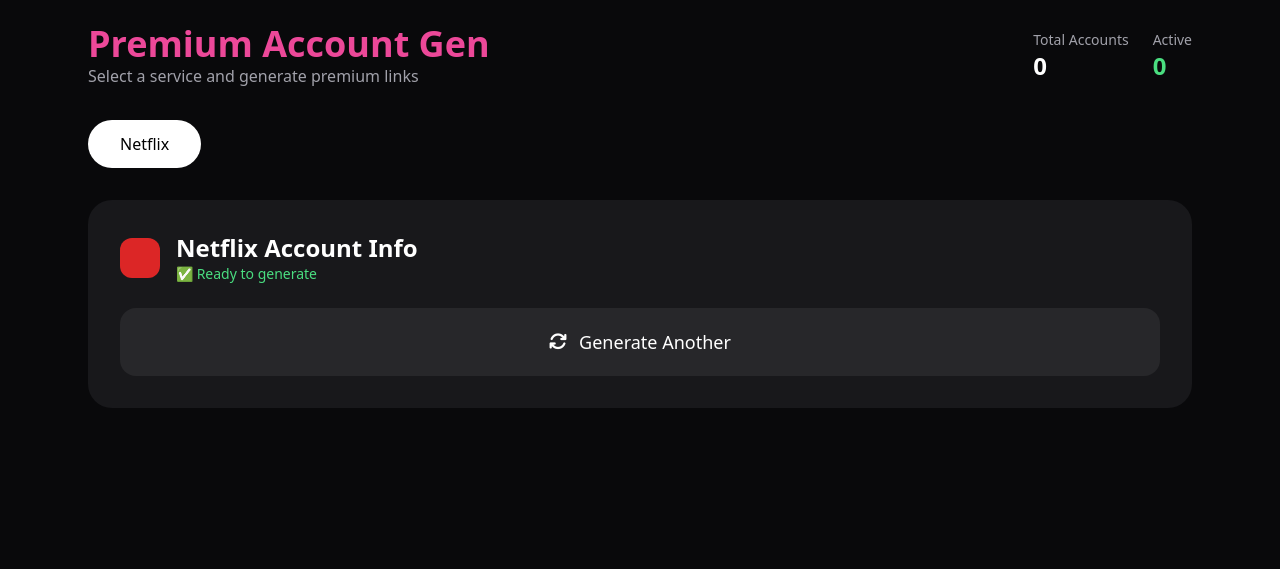
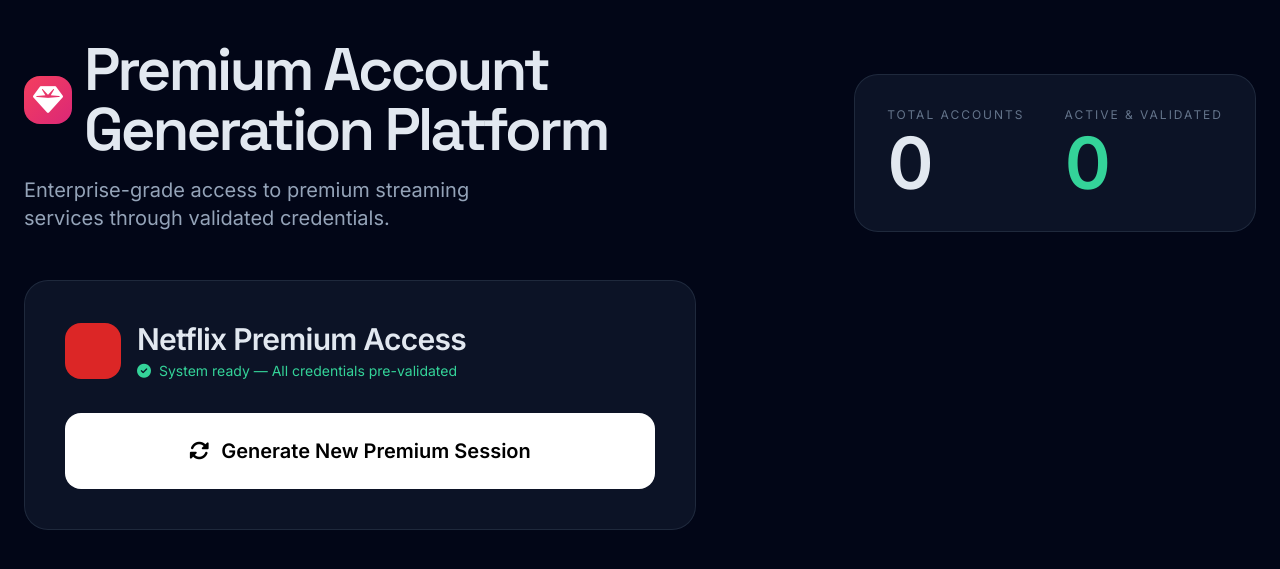
Before and after one commit to Exhipper/exflix, a Flask app: page / in a window 1280 px wide. Shown: the top 569 px of the page. Run offline with Flask 3, Linux system fonts and the light colour scheme; data that the repository does not hold is empty; some libraries are stand-ins or nearby versions.

Commit message:
Update index.html

```diff
--- a/templates/index.html
+++ b/templates/index.html
@@ -3,99 +3,208 @@
 <head>
     <meta charset="UTF-8">
     <meta name="viewport" content="width=device-width, initial-scale=1.0">
-    <title>Premium Account Gen</title>
+    <title>Premium Account Generation Platform</title>
     <script src="https://cdn.tailwindcss.com"></script>
     <link rel="stylesheet" href="https://cdnjs.cloudflare.com/ajax/libs/font-awesome/6.5.1/css/all.min.css">
+    <style>
+        @import url('https://fonts.googleapis.com/css2?family=Inter:wght@300;400;500;600&amp;family=Space+Grotesk:wght@500;600&amp;display=swap');
+
+        body { font-family: 'Inter', system_ui, sans-serif; }
+        .section-header { font-family: 'Space Grotesk', 'Inter', sans-serif; font-weight: 700; letter-spacing: -0.04em; }
+
+        .glass {
+            background: rgba(15, 23, 42, 0.85);
+            backdrop-filter: blur(20px);
+            border: 1px solid rgba(148, 163, 184, 0.1);
+        }
+
+        .neon-text {
+            text-shadow: 0 0 10px rgb(244 63 94 / 0.5);
+        }
+
+        .stat-number {
+            font-variant-numeric: tabular-nums;
+            transition: all 0.3s cubic-bezier(0.4, 0, 0.2, 1);
+        }
+
+        .fancy-card {
+            transition: transform 0.3s cubic-bezier(0.4, 0.0, 0.2, 1),
+                        box-shadow 0.3s cubic-bezier(0.4, 0.0, 0.2, 1);
+        }
+        .fancy-card:hover {
+            transform: translateY(-4px);
+            box-shadow: 0 25px 50px -12px rgb(0 0 0 / 0.4);
+        }
+
+        .link-btn {
+            transition: all 0.2s cubic-bezier(0.4, 0.0, 0.2, 1);
+        }
+        .link-btn:hover {
+            transform: translateY(-2px) scale(1.02);
+            box-shadow: 0 20px 25px -5px rgb(0 0 0 / 0.1), 0 8px 10px -6px rgb(0 0 0 / 0.1);
+        }
+
+        .fade-in {
+            animation: fadeInUp 0.6s ease forwards;
+        }
+
+        @keyframes fadeInUp {
+            from { opacity: 0; transform: translateY(20px); }
+            to { opacity: 1; transform: translateY(0); }
+        }
+
+        .pulse-glow {
+            animation: pulseGlow 2s ease-in-out infinite;
+        }
+    </style>
 </head>
-<body class="bg-zinc-950 text-white">
-    <div class="max-w-6xl mx-auto p-6">
-        <div class="flex justify-between items-center mb-8">
+<body class="bg-[#020617] text-slate-200">
+    <div class="max-w-screen-xl mx-auto px-6 py-10">
+        <!-- Header -->
+        <div class="flex items-end justify-between mb-12">
             <div>
-                <h1 class="text-4xl font-bold text-pink-500">Premium Account Gen</h1>
-                <p class="text-zinc-400">Select a service and generate premium links</p>
-            </div>
-            <div class="flex gap-6 text-sm">
-                <div>
-                    <span class="text-zinc-400">Total Accounts</span>
-                    <span id="total" class="block text-2xl font-bold">0</span>
+                <div class="inline-flex items-center gap-x-3 mb-4">
+                    <div class="w-12 h-12 bg-gradient-to-br from-rose-500 to-pink-600 rounded-2xl flex items-center justify-center">
+                        <i class="fa-solid fa-gem text-white text-3xl"></i>
                     </div>
                     <div>
-                    <span class="text-zinc-400">Active</span>
-                    <span id="active" class="block text-2xl font-bold text-green-400">0</span>
+                        <h1 class="section-header text-6xl tracking-tighter">Premium Account<br>Generation Platform</h1>
+                    </div>
+                </div>
+                <p class="text-xl text-slate-400 max-w-md">Enterprise-grade access to premium streaming services through validated credentials.</p>
+            </div>
+
+            <!-- Live Stats with Animation -->
+            <div class="glass rounded-3xl p-8 border border-slate-700/50">
+                <div class="flex gap-x-10">
+                    <div>
+                        <div class="text-xs tracking-[2px] text-slate-500 mb-1">TOTAL ACCOUNTS</div>
+                        <div id="total-accounts" class="stat-number text-7xl font-semibold tabular-nums">0</div>
+                    </div>
+                    <div>
+                        <div class="text-xs tracking-[2px] text-slate-500 mb-1">ACTIVE &amp; VALIDATED</div>
+                        <div id="active-accounts" class="stat-number text-7xl font-semibold text-emerald-400 tabular-nums">0</div>
+                    </div>
                 </div>
             </div>
         </div>
 
-        <div class="flex gap-4 mb-8">
-            <button onclick="switchTab(0)" class="tab-btn active px-8 py-3 rounded-full bg-white text-black font-medium">Netflix</button>
-        </div>
-
-        <!-- Netflix Panel -->
-        <div id="netflix-panel" class="bg-zinc-900 rounded-3xl p-8">
-            <div class="flex items-center gap-4 mb-6">
-                <div class="w-10 h-10 bg-red-600 rounded-xl flex items-center justify-center">
-                    <i class="fa-brands fa-netflix text-3xl"></i>
+        <!-- Netflix Section -->
+        <div class="max-w-2xl">
+            <div class="glass rounded-3xl p-10 border border-slate-700/50 fancy-card">
+                <div class="flex items-center gap-x-4 mb-8">
+                    <div class="w-14 h-14 bg-red-600 rounded-2xl flex items-center justify-center">
+                        <i class="fa-brands fa-netflix text-white text-4xl"></i>
                     </div>
                     <div>
-                    <h2 class="text-2xl font-semibold">Netflix Account Info</h2>
-                    <p class="text-green-400 text-sm">✅ Ready to generate</p>
+                        <div class="text-3xl font-semibold tracking-tight">Netflix Premium Access</div>
+                        <div class="text-emerald-400 flex items-center gap-x-2 text-sm mt-1">
+                            <i class="fa-solid fa-check-circle"></i>
+                            <span>System ready — All credentials pre-validated</span>
+                        </div>
                     </div>
                 </div>
 
                 <button onclick="generateAccount()"
-                    class="w-full bg-zinc-800 hover:bg-zinc-700 py-5 rounded-2xl text-lg font-medium flex items-center justify-center gap-3">
-                <i class="fa-solid fa-sync"></i>
-                Generate Another
+                        class="w-full py-6 bg-white text-black rounded-2xl font-semibold text-xl flex items-center justify-center gap-x-3 hover:bg-zinc-100 active:scale-[0.985] transition-all">
+                    <i class="fa-solid fa-sync-alt"></i>
+                    <span>Generate New Premium Session</span>
                 </button>
 
-            <div id="result" class="mt-6 hidden"></div>
+                <!-- Link Selection -->
+                <div id="link-selection" class="hidden mt-8">
+                    <div class="text-sm text-slate-400 mb-4 tracking-widest">SELECT YOUR PREFERRED PLATFORM</div>
+                    <div class="grid grid-cols-3 gap-4">
+                        <a id="pc-link" href="#" target="_blank"
+                           class="link-btn flex flex-col items-center justify-center gap-y-3 bg-slate-800 hover:bg-slate-700 border border-slate-700 rounded-2xl p-6 text-center">
+                            <i class="fa-solid fa-desktop text-3xl text-blue-400"></i>
+                            <div>
+                                <div class="font-semibold">Desktop / PC</div>
+                                <div class="text-xs text-slate-400">Chrome • Edge • Firefox</div>
+                            </div>
+                        </a>
+
+                        <a id="mobile-link" href="#" target="_blank"
+                           class="link-btn flex flex-col items-center justify-center gap-y-3 bg-slate-800 hover:bg-slate-700 border border-slate-700 rounded-2xl p-6 text-center">
+                            <i class="fa-solid fa-mobile-screen-button text-3xl text-purple-400"></i>
+                            <div>
+                                <div class="font-semibold">Mobile</div>
+                                <div class="text-xs text-slate-400">iOS • Android</div>
+                            </div>
+                        </a>
+
+                        <a id="tv-link" href="#" target="_blank"
+                           class="link-btn flex flex-col items-center justify-center gap-y-3 bg-slate-800 hover:bg-slate-700 border border-slate-700 rounded-2xl p-6 text-center">
+                            <i class="fa-solid fa-tv text-3xl text-orange-400"></i>
+                            <div>
+                                <div class="font-semibold">Smart TV / Console</div>
+                                <div class="text-xs text-slate-400">Any browser-supported device</div>
+                            </div>
+                        </a>
+                    </div>
+                </div>
+            </div>
         </div>
     </div>
 
     <script>
+        function animateCounter(element, target) {
+            let current = 0;
+            const increment = Math.ceil(target / 60);
+            const timer = setInterval(() => {
+                current += increment;
+                if (current >= target) {
+                    element.textContent = target;
+                    clearInterval(timer);
+                } else {
+                    element.textContent = current;
+                }
+            }, 30);
+        }
+
         async function loadStats() {
             try {
                 const res = await fetch('/api/stats');
                 const data = await res.json();
-                document.getElementById('total').textContent = data.total;
-                document.getElementById('active').textContent = data.active;
+
+                const totalEl = document.getElementById('total-accounts');
+                const activeEl = document.getElementById('active-accounts');
+
+                animateCounter(totalEl, data.total);
+                animateCounter(activeEl, data.active);
             } catch(e) {}
         }
 
         async function generateAccount() {
-            const resultDiv = document.getElementById('result');
-            resultDiv.classList.add('hidden');
+            const btn = event.currentTarget;
+            const selection = document.getElementById('link-selection');
+            selection.classList.add('hidden');
 
             try {
                 const res = await fetch('/api/generate');
                 const data = await res.json();
 
                 if (data.success) {
-                    resultDiv.innerHTML = `
-                        <div class="bg-green-900/30 border border-green-500 rounded-2xl p-6">
-                            <p class="text-green-400 mb-4">✅ Generated successfully!</p>
-                            <a href="${data.pc_link}" target="_blank"
-                               class="block bg-green-600 hover:bg-green-700 text-center py-4 rounded-xl font-medium">
-                                Open Netflix Link
-                            </a>
-                        </div>`;
-                    resultDiv.classList.remove('hidden');
+                    // Show fancy link selection
+                    document.getElementById('pc-link').href = data.pc_link;
+                    document.getElementById('mobile-link').href = data.mobile_link;
+                    document.getElementById('tv-link').href = data.tv_link;
+
+                    selection.classList.remove('hidden');
+                    selection.classList.add('fade-in');
+
                     loadStats();
                 } else {
-                    alert(data.error || "Failed to generate");
+                    alert(data.error || "All current credentials have expired. Please add new validated cookies via the admin panel.");
                 }
             } catch(e) {
-                alert("Network error");
+                alert("Connection error. Please try again.");
             }
         }
 
-        function switchTab(n) {
-            // For future services
-        }
-
-        // Load stats on start
-        setInterval(loadStats, 10000);
-        loadStats();
+        // Auto refresh stats
+        setInterval(loadStats, 15000);
+        window.onload = loadStats;
     </script>
 </body>
 </html>
```
Lines whose indentation alone changed are shown as unchanged.
